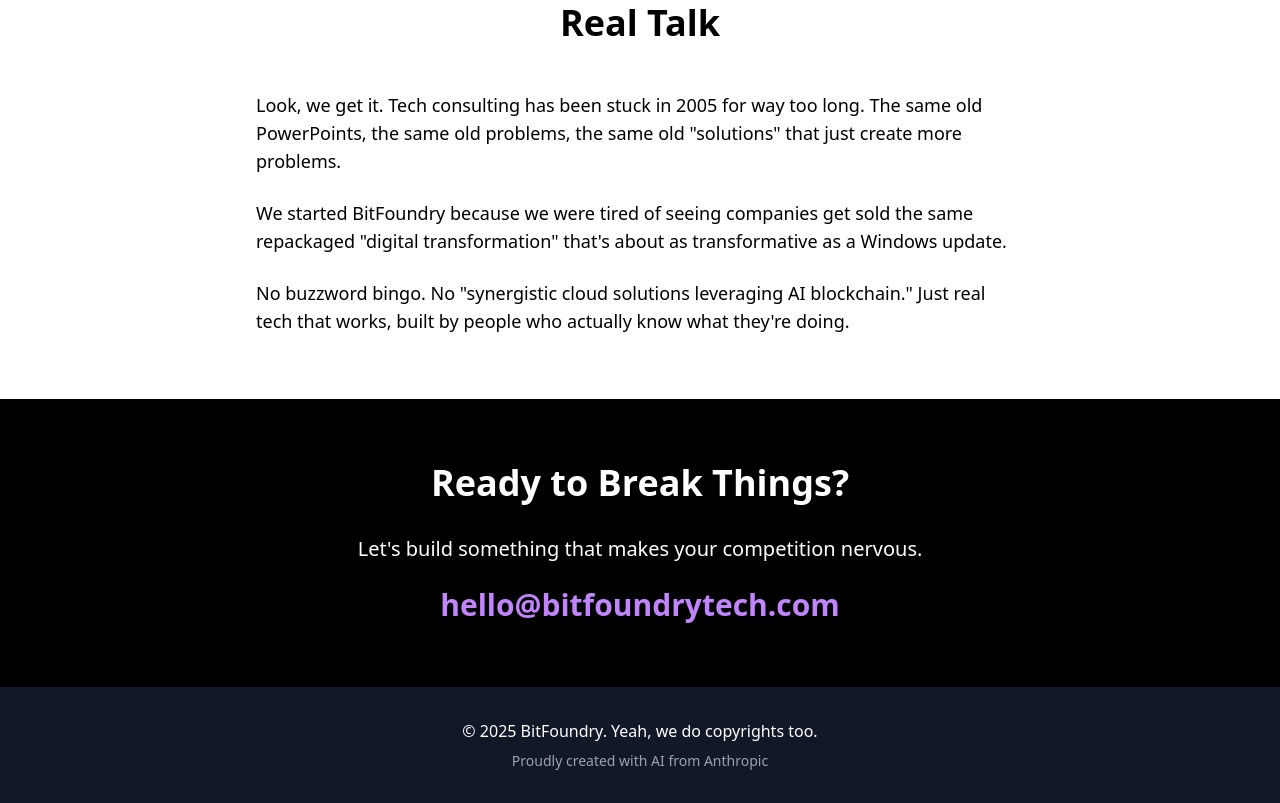
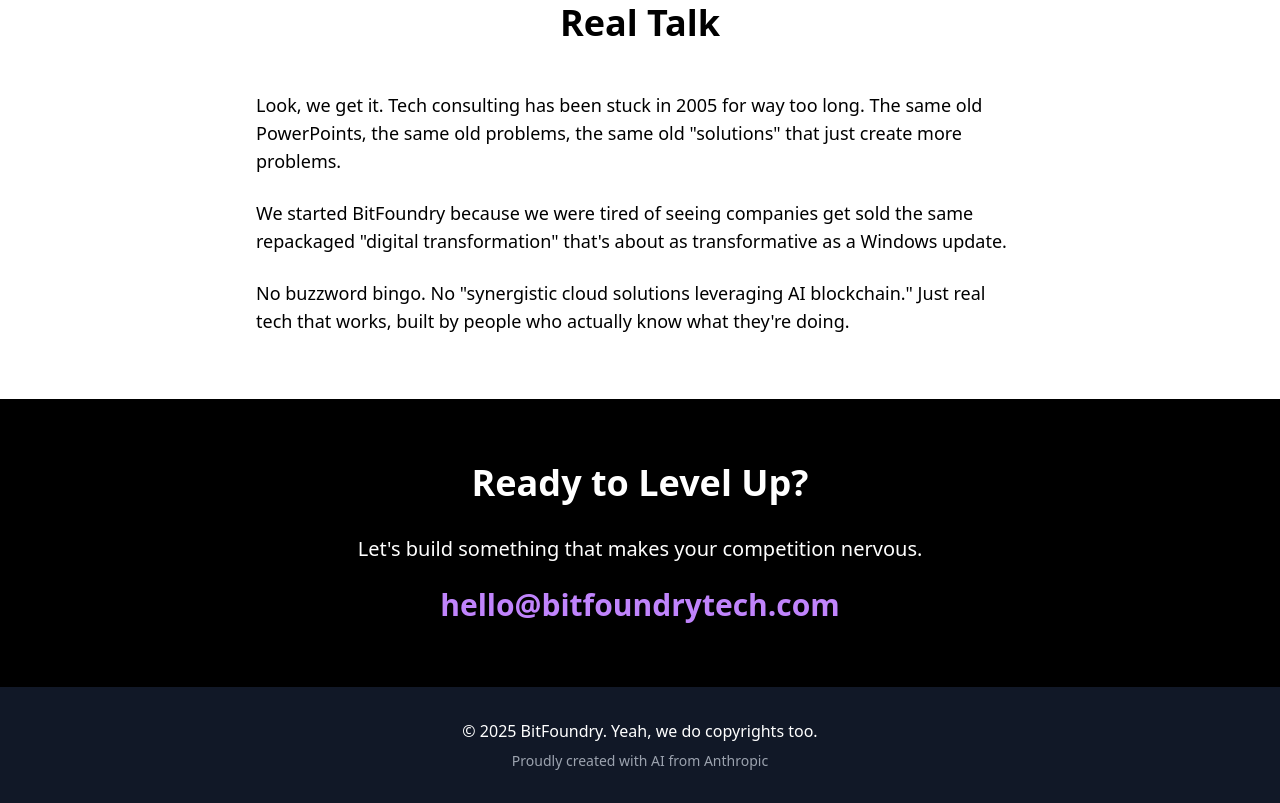
Before and after one commit to cuuush/techsite, a plain HTML site: page index.html in a window 1280 px wide. Shown: the part 1405-2208 px from the top of the page. Drawn offline with nearby package versions, Linux system fonts and the light colour scheme.

Commit message:
Update index.html

```diff
--- a/index.html
+++ b/index.html
@@ -100,7 +100,7 @@
     <!-- Contact Section -->
     <section id="contact" class="py-16 bg-black text-white">
         <div class="max-w-6xl mx-auto px-4">
-            <h2 class="text-4xl font-bold text-center mb-8">Ready to Break Things?</h2>
+            <h2 class="text-4xl font-bold text-center mb-8">Ready to Level Up?</h2>
             <div class="text-center">
                 <p class="text-xl mb-6">Let's build something that makes your competition nervous.</p>
                 <a href="mailto:hello@bitfoundrytech.com" class="text-3xl text-purple-400 font-bold hover:text-purple-300 transition duration-300">hello@bitfoundrytech.com</a>
```
